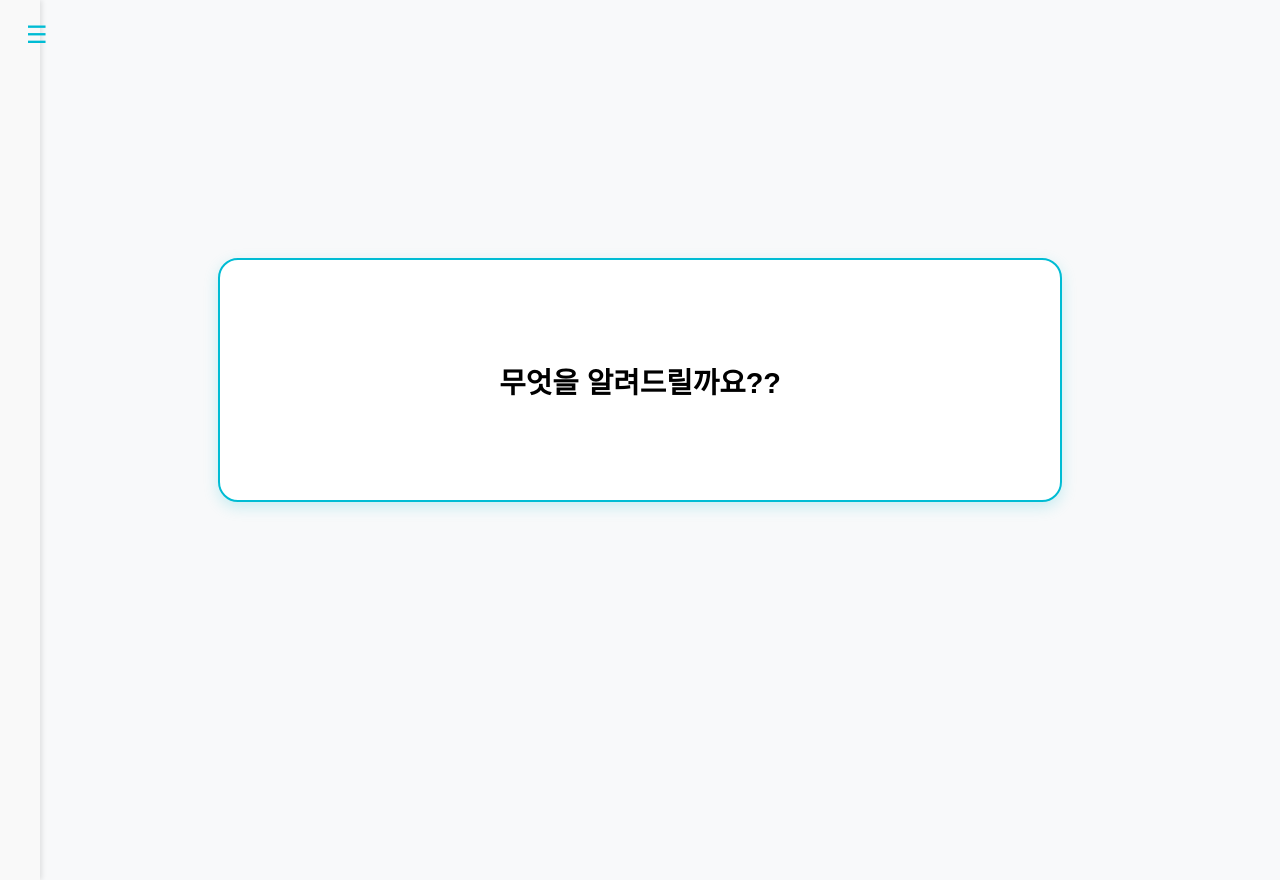
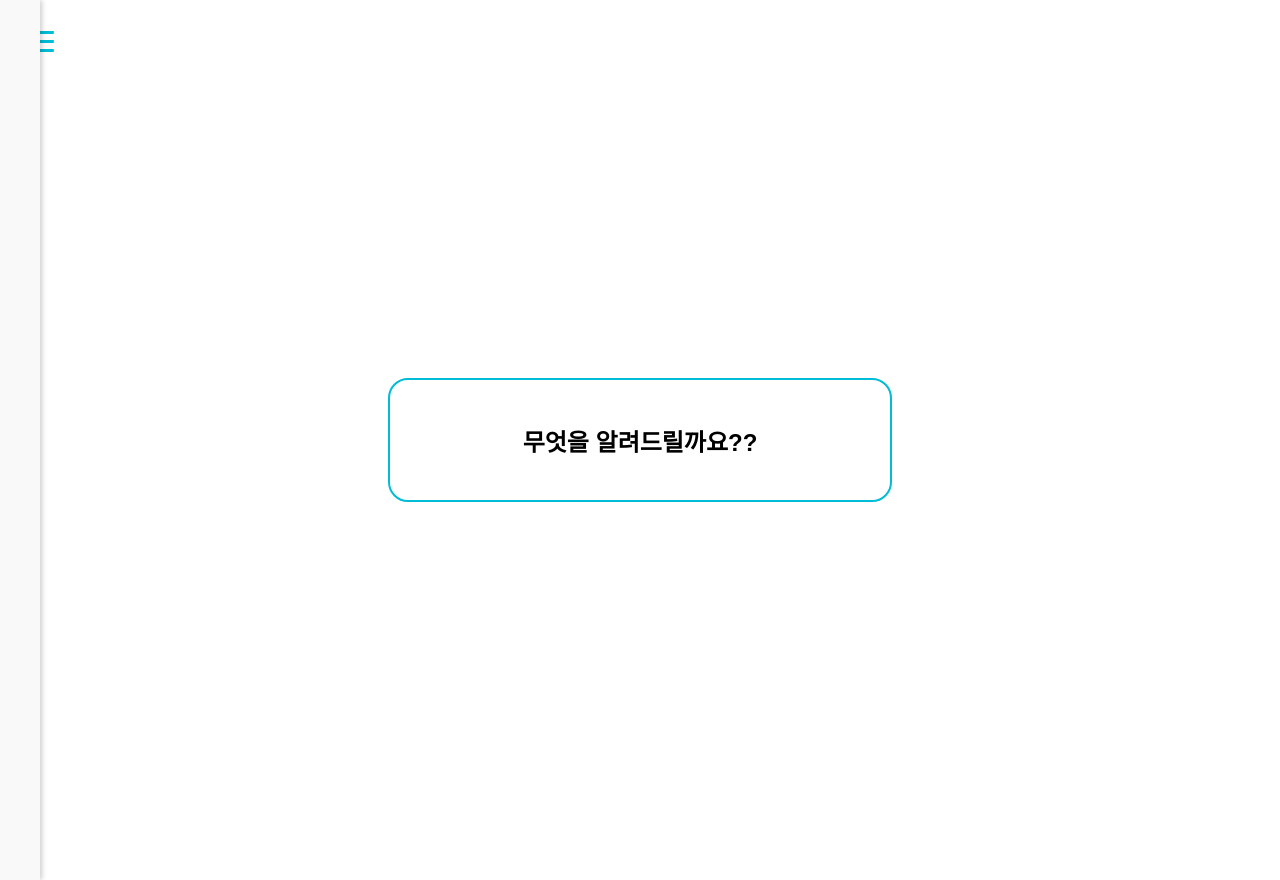
Before and after one commit to wonotter/team-gongjibot-all, a React (Create React App) app in the folder src/main/frontend/: page / in a window 1280 px wide. Before the commit the page ends 820 px from the top, so only its background shows below. Built offline with nearby package versions, Linux system fonts and the light colour scheme.

Commit message:
Home.js 전체 수정

```diff
--- a/src/main/frontend/src/App.css
+++ b/src/main/frontend/src/App.css
@@ -1,48 +1,155 @@
-.App {
-  text-align: center;
-}
-
-.main-content {
-  min-height: 100vh;
-  padding-top: 20px;
-}
-
+/* src/App.css 또는 별도 Home.css에 추가 */
 .home-container {
   display: flex;
   justify-content: center;
   align-items: center;
-  height: 90vh;
-  padding: 0 20px;
-}
-
-.home-header {
-  display: flex;
-  justify-content: space-between;
-  align-items: center;
-  margin-bottom: 20px;
-  padding-bottom: 20px;
-  border-bottom: 1px solid #eee;
-}
-
-.home-header h1 {
-  color: #4a90e2;
-  margin: 0;
+  height: 100vh;
+  padding: 30px;
+  box-sizing: border-box;
 }
 
 .message-box {
   border: 2px solid #00bcd4;
   border-radius: 20px;
-  width: 80%;
-  max-width: 800px;
-  height: 200px;
+  width: 500px;
+  height: 120px;
   display: flex;
   align-items: center;
   justify-content: center;
-  font-size: 1.8rem;
+  font-size: 1.5rem;
   font-weight: bold;
   text-align: center;
-  box-shadow: 0 5px 15px rgba(0, 188, 212, 0.2);
-  background-color: #fff;
-  margin: 0 auto;
-  padding: 20px;
 }
+.question-container {
+  border: 2px solid #00bcd4;
+  border-radius: 20px;
+  height: 500px;
+  padding: 40px;
+  background-color: white;
+  box-shadow: 0 4px 20px rgba(0, 0, 0, 0.05);
+  display: flex;
+  flex-direction: column;
+  justify-content: center;
+  gap: 20px;
+}
+
+.question-input {
+  padding: 14px;
+  border: 1px solid #ccc;
+  border-radius: 10px;
+  font-size: 1rem;
+  text-align: center;
+}
+
+.question-button {
+  padding: 14px;
+  background-color: #00bcd4;
+  border: none;
+  border-radius: 10px;
+  font-size: 1.1rem;
+  color: white;
+  cursor: pointer;
+}
+
+.question-button:hover {
+  background-color: #00a5be;
+}
+.main-wrapper {
+  display: flex;
+  min-height: 100vh;
+  background-color: white;
+  position: relative;
+}
+
+.menu-button {
+  font-size: 1.8rem;
+  position: fixed;
+  top: 24px;
+  left: 24px;
+  z-index: 50;
+  background: none;
+  border: none;
+  cursor: pointer;
+}
+
+.content-container {
+  flex: 1;
+  display: flex;
+  justify-content: center;
+  align-items: center;
+}
+
+.content-inner {
+  width: 100%;
+  max-width: 900px;
+  padding: 40px;
+}
+
+.chat-container {
+  height: 500px;
+  display: flex;
+  flex-direction: column;
+  justify-content: space-between;
+  overflow-y: auto;
+}
+
+.chat-history {
+  display: flex;
+  flex-direction: column;
+  gap: 10px;
+  margin-bottom: 20px;
+}
+
+.chat-bubble {
+  padding: 10px 16px;
+  border-radius: 12px;
+  max-width: 70%;
+}
+
+.chat-bubble.question {
+  align-self: flex-end;
+  background-color: #dbeafe;
+  color: #1e40af;
+}
+
+.chat-bubble.answer {
+  align-self: flex-start;
+  background-color: #e5e7eb;
+  color: #1f2937;
+}
+
+.chat-bubble.pulse {
+  animation: pulse 1s infinite;
+}
+
+.chat-form {
+  display: flex;
+  gap: 10px;
+}
+
+.loading-text {
+  font-size: 0.9rem;
+  color: gray;
+}
+
+.question-input {
+  flex: 1;
+  padding: 14px;
+  border: 1px solid #ccc;
+  border-radius: 10px;
+  font-size: 1rem;
+}
+
+.question-button {
+  padding: 14px;
+  background-color: #00bcd4;
+  border: none;
+  border-radius: 10px;
+  font-size: 1.1rem;
+  color: white;
+  cursor: pointer;
+}
+
+.question-button:hover {
+  background-color: #00a5be;
+}
--- a/src/main/frontend/src/App.js
+++ b/src/main/frontend/src/App.js
@@ -3,18 +3,10 @@ import { BrowserRouter as Router, Routes, Route, useLocation } from 'react-route
 import Login from './pages/Login';
 import Signup from './pages/Signup';
 import Sidebar from './components/Sidebar';
+import Home from './pages/Home';
 import { initializeAuth } from './utils/auth';
 import './App.css';
 
-function Home() {
-  return (
-    <div className="home-container">
-      <div className="message-box">
-        <p>무엇을 알려드릴까요??</p>
-      </div>
-    </div>
-  );
-}
 
 function Layout() {
   const location = useLocation();
--- /dev/null
+++ b/src/main/frontend/src/pages/Home.js
@@ -0,0 +1,118 @@
+import React,{ useState, useEffect, useRef } from "react";
+import './Auth.css';
+import Sidebar from '../components/Sidebar';
+
+function Home() {
+  const [question, setQuestion] = useState('');
+  const [answer, setAnswer] = useState('');
+  const [sidebarOpen, setSidebarOpen] = useState(false);
+  const [chat, setChat] = useState([]);
+  const [started, setStarted] = useState(false);
+  const [loading, setLoading] = useState(false);
+  const chatEndRef = useRef(null);
+
+  const scrollToBottom = () => {
+    chatEndRef.current?.scrollIntoView({ behavior: 'smooth' });
+  };
+
+  useEffect(() => {
+    scrollToBottom();
+  }, [chat, answer]);
+
+  const mockAnswer = (q) => {
+    if (q.includes('날씨')) return '오늘은 맑고 따뜻한 날씨입니다.';
+    if (q.includes('시간')) return '지금은 오후 3시 24분입니다.';
+    return '좋은 질문이에요! 하지만 저는 아직 그에 대한 정보를 학습하지 못했어요.';
+  };
+
+  const handleSubmit = async (e) => {
+    e.preventDefault();
+    if (!question.trim()) return;
+
+    if (!started) setStarted(true);
+
+    setChat((prev) => [...prev, { type: 'question', text: question }]);
+    const fullAnswer = mockAnswer(question);
+    setQuestion('');
+    setAnswer('');
+    setLoading(true);
+
+    let i = 0;
+    const interval = setInterval(() => {
+      if (i < fullAnswer.length) {
+        setAnswer((prev) => prev + fullAnswer[i]);
+        i++;
+      } else {
+        clearInterval(interval);
+        setLoading(false);
+        setChat((prev) => [...prev, { type: 'answer', text: fullAnswer }]);
+        setAnswer(''); // ✅ 애니메이션 상태 초기화
+      }
+    }, 50);
+  };
+
+  return (
+    <div className="main-wrapper">
+      <Sidebar open={sidebarOpen} />
+      <button
+        className="menu-button"
+        onClick={() => setSidebarOpen(!sidebarOpen)}
+      >
+        ☰
+      </button>
+
+      <div className="content-container">
+        <div className="content-inner">
+          {!started ? (
+            <div className="home-container">
+              <div
+                className="message-box"
+                onClick={() => setStarted(true)}
+              >
+                <p>무엇을 알려드릴까요??</p>
+              </div>
+            </div>
+          ) : (
+            <div className="chat-container">
+              <div className="chat-history">
+                {chat.map((item, index) => (
+                  <div
+                    key={index}
+                    className={`chat-bubble ${item.type === 'question' ? 'question' : 'answer'}`}
+                  >
+                    {item.text}
+                  </div>
+                ))}
+                {answer && loading && (
+                  <div className="chat-bubble answer pulse">{answer}</div>
+                )}
+                {loading && !answer && (
+                  <div className="loading-text">답변 생성 중...</div>
+                )}
+                <div ref={chatEndRef} />
+              </div>
+              <form onSubmit={handleSubmit} className="chat-form">
+                <input
+                  type="text"
+                  value={question}
+                  onChange={(e) => setQuestion(e.target.value)}
+                  placeholder="질문을 입력하세요"
+                  className="question-input"
+                  autoFocus
+                />
+                <button
+                  type="submit"
+                  className="question-button"
+                >
+                  질문
+                </button>
+              </form>
+            </div>
+          )}
+        </div>
+      </div>
+    </div>
+  );
+}
+
+export default Home;
```
